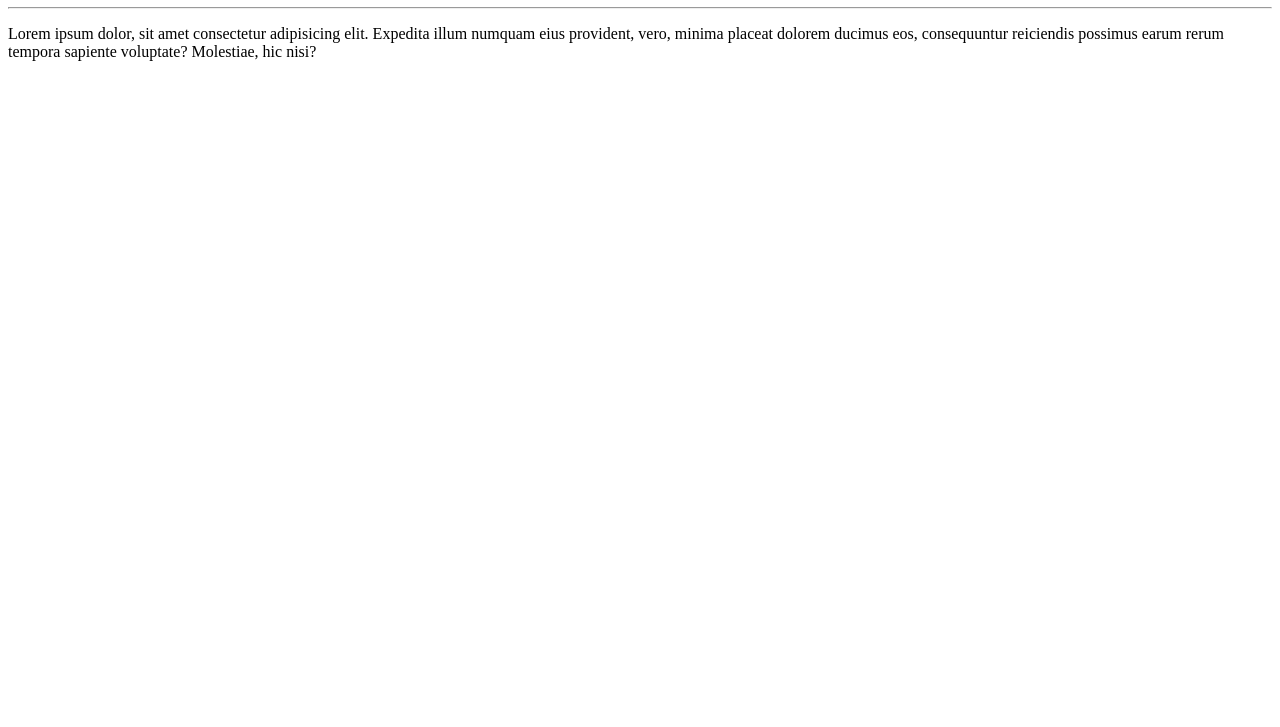
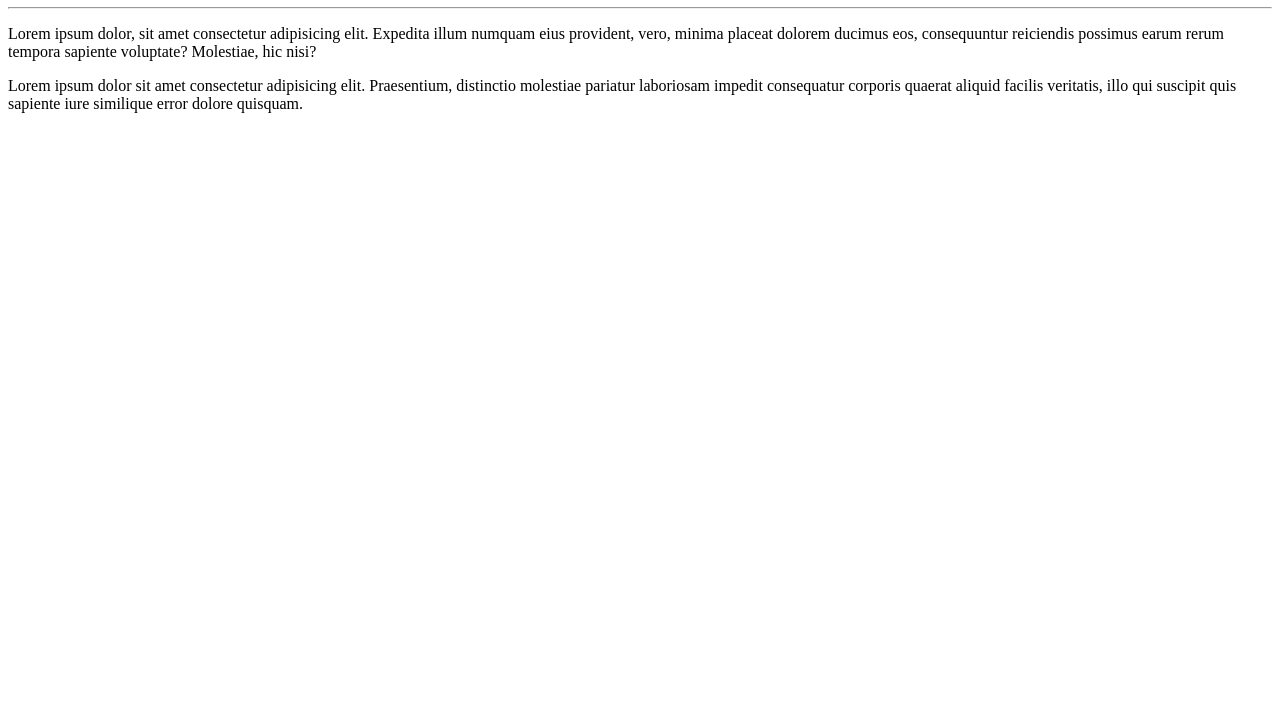
Before and after one commit to ThiagoIzSS/OlaMundo, a plain HTML site: page siteExemplo/index.html in a window 1280 px wide. Shown: the part 73-800 px from the top of the page. Drawn offline with Linux system fonts and the light colour scheme.

Commit message:
Adicionei outro parágrafo.

```diff
--- a/siteExemplo/index.html
+++ b/siteExemplo/index.html
@@ -10,5 +10,6 @@
     <h1>Olá, Mundo</h1>
         <hr>
         <p>Lorem ipsum dolor, sit amet consectetur adipisicing elit. Expedita illum numquam eius provident, vero, minima placeat dolorem ducimus eos, consequuntur reiciendis possimus earum rerum tempora sapiente voluptate? Molestiae, hic nisi?</p>
+        <p>Lorem ipsum dolor sit amet consectetur adipisicing elit. Praesentium, distinctio molestiae pariatur laboriosam impedit consequatur corporis quaerat aliquid facilis veritatis, illo qui suscipit quis sapiente iure similique error dolore quisquam.</p>
 </body>
 </html>
```
